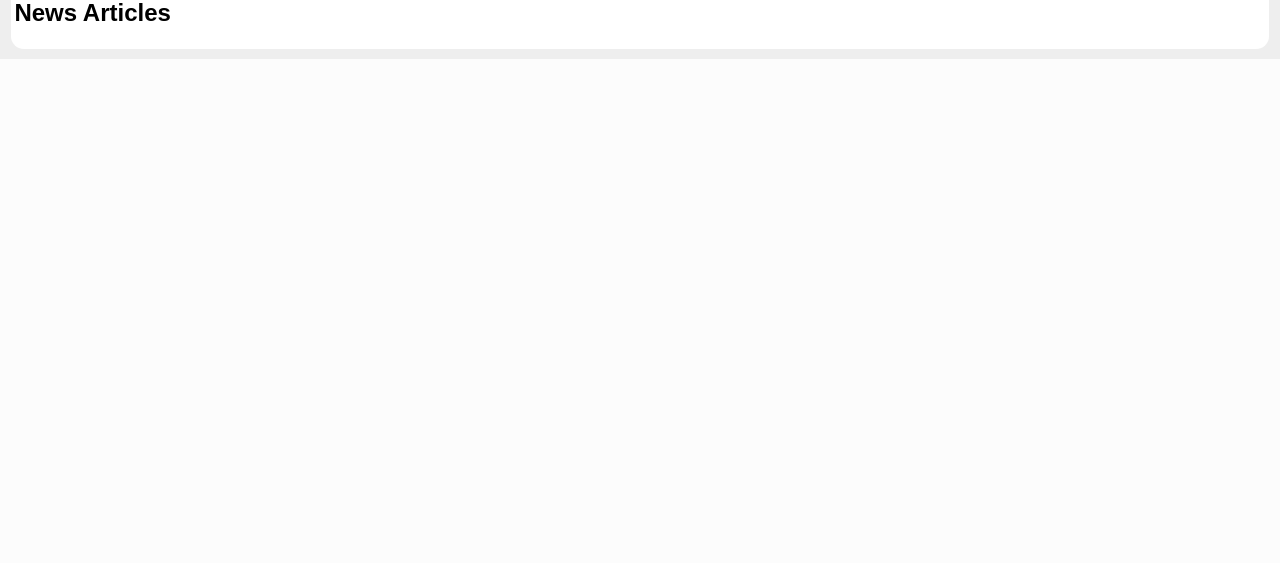
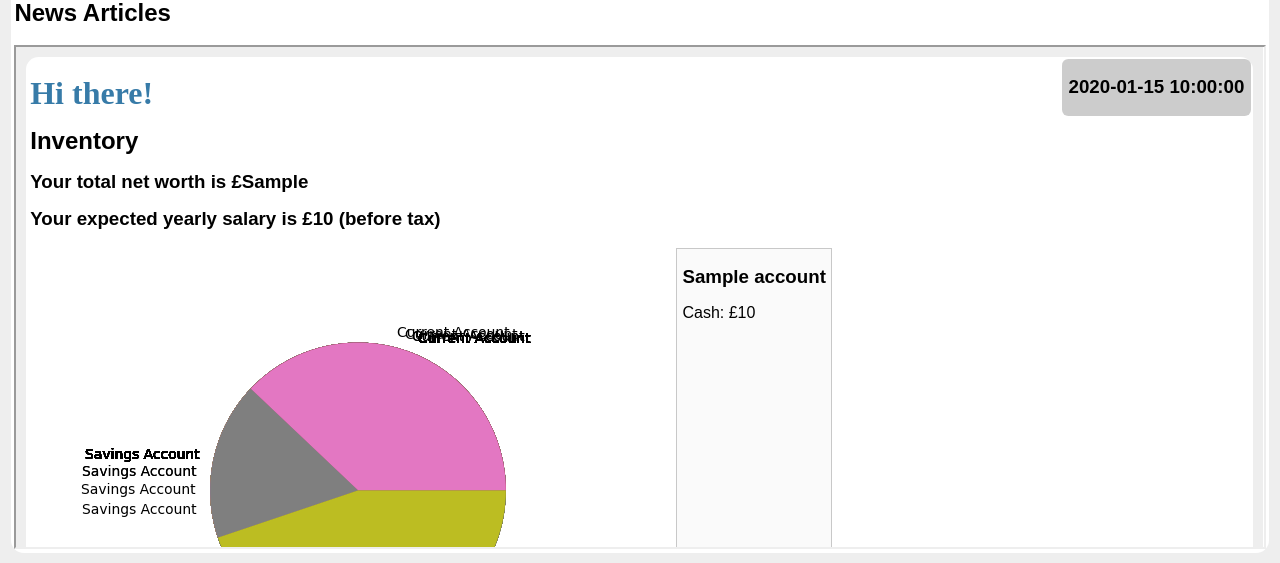
Before and after one commit to infinitelyjames/whack2024, a Python web app: template templates/index.html in a window 1280 px wide. Shown: the part 880-1443 px from the top of the page. Before the commit the page ends 939 px from the top, so only its background shows below. Run offline with Jinja, Linux system fonts and the light colour scheme; the template is opened without the code that fills it: most values are stand-ins (such as "Sample title", 1, 10 or a date in 2020); grey boxes are pictures that could not be loaded.

Commit message:
index bugfix

```diff
--- a/templates/index.html
+++ b/templates/index.html
@@ -70,9 +70,9 @@
                 <button>View More</button>
             </div>
             <p>Placeholder for image</p>
-        </div>
-        <iframe src="{{ newsURL }}" width="100%" height="500px" title="Wayback Machine"></iframe>-->
-        <!-- Maybe use an iframe??? TBD-->
+        </div>-->
+        <iframe src="{{ newsURL }}" width="100%" height="500px" title="Wayback Machine"></iframe>
+        <!-- Maybe use an iframe??? TBD -->
     </div>
     <script src="{{ url_for('static', filename='index.js') }}"></script>
 </body>
```
